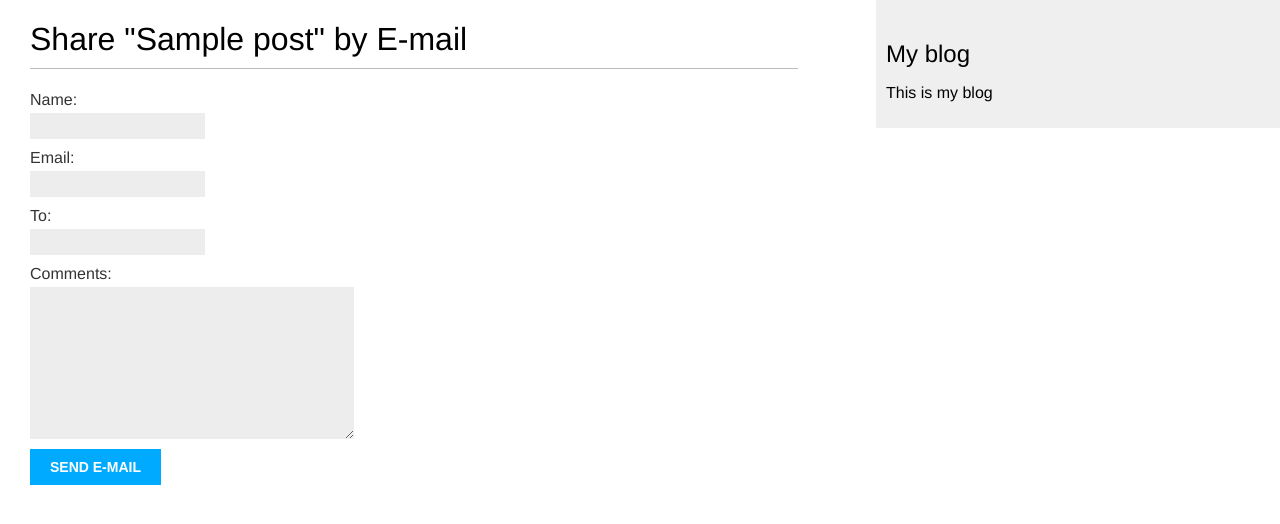
After one commit to emilsberzs/D3E, a Django app: page /blog/1/share/ in a window 1280 px wide. The commit adds this page. Shown: the top 524 px of the page. Run offline with Django 3.2, Linux system fonts and the light colour scheme; tables that the repository leaves empty hold one stand-in row (values such as "Sample post").

Commit message:
Added post sharing capability via smtp

```diff
--- /dev/null
+++ b/blog/forms.py
@@ -0,0 +1,8 @@
+from django import forms
+
+
+class EmailPostForm(forms.Form):
+    name = forms.CharField(max_length=25)
+    email = forms.EmailField()
+    to = forms.EmailField()
+    comments = forms.CharField(required=False, widget=forms.Textarea)
--- a/blog/templates/blog/post/detail.html
+++ b/blog/templates/blog/post/detail.html
@@ -8,4 +8,9 @@
     Pubblished {{post.publish}} by {{post.author}}
 </p>
 {{post.body|linebreaks}}
+<p>
+    <a href="{% url 'blog:post_share' post.id %}">
+        Share this post
+    </a>
+</p>
 {% endblock content %}
--- /dev/null
+++ b/blog/templates/blog/post/share.html
@@ -0,0 +1,18 @@
+{% extends "blog/base.html" %}
+{% block title %}Share Post{% endblock title %}
+
+{% block content %}
+{% if sent %}
+<h1>E-mail succesfully sent</h1>
+<p>
+    "{{post.title}}" was successfully sent to {{form.cleaned_data.to}}.
+</p>
+{% else %}
+<h1>Share "{{post.title}}" by E-mail</h1>
+<form method="post">
+    {{form.as_p}}
+    {% csrf_token %}
+    <input type="submit" value="Send e-mail">
+</form>
+{% endif %}
+{% endblock content %}
--- a/blog/urls.py
+++ b/blog/urls.py
@@ -9,4 +9,5 @@ urlpatterns = [
     path('', views.PostListView.as_view(), name='post_list'),
     path('<int:year>/<int:month>/<int:day>/<slug:post>/',
          views.post_detail, name='post_detail'),
+    path('<int:post_id>/share/', views.post_share, name='post_share')
 ]
--- a/blog/views.py
+++ b/blog/views.py
@@ -2,6 +2,8 @@ from django.shortcuts import render, get_object_or_404
 from .models import Post
 from django.core.paginator import Paginator, EmptyPage, PageNotAnInteger
 from django.views.generic import ListView
+from .forms import EmailPostForm
+from django.core.mail import send_mail
 
 
 class PostListView(ListView):
@@ -23,7 +25,7 @@ def post_list(request):
     except EmptyPage:
         # If requested page out of range, return last page
         posts = paginator.page(paginator.num_pages)
-    return render(request, 'blog/post/list.html', {'posts': posts})
+    return render(request, 'blog/post/list.html', {'posts': posts, 'page': page})
 
 
 def post_detail(request, year, month, day, post):
@@ -31,4 +33,26 @@ def post_detail(request, year, month, day, post):
                              publish__year=year,
                              publish__month=month,
                              publish__day=day)
-    return render(request, 'blog/post/detail.html', {'page': page, 'posts': posts})
+    return render(request, 'blog/post/detail.html', {'post': post})
+
+
+def post_share(request, post_id):
+    # Retrieve post by ID
+    post = get_object_or_404(Post, id=post_id, status='published')
+    sent = False
+    if request.method == 'POST':
+        # Form was submitted
+        form = EmailPostForm(request.POST)
+        if form.is_valid():
+            # Form fields passed validation
+            cd = form.cleaned_data
+            post_url = request.build_absolute_uri(post.get_absolute_url())
+            subject = f"{cd['name']} recommends You read {post.title}"
+            message = f"Read {post.title} at {post_url} \n\n" \
+                f"{cd['name']}\'s comments: {cd['comments']}"
+            send_mail(subject, message, 'emiilsberzs@gmail.com', [cd['to']])
+            sent = True
+
+    else:
+        form = EmailPostForm()
+    return render(request, 'blog/post/share.html', {'post': post, 'form': form, 'sent': sent})
--- a/mysite/settings.py
+++ b/mysite/settings.py
@@ -119,3 +119,9 @@ USE_TZ = True
 # https://docs.djangoproject.com/en/3.1/howto/static-files/
 
 STATIC_URL = '/static/'
+
+EMAIL_HOST = 'smtp.gmail.com'
+EMAIL_HOST_USER = 'emiilsberzs@gmail.com'
+EMAIL_HOST_PASSWORD = 'Trewas93'
+EMAIL_PORT = 587
+EMAIL_USE_TLS = True
```
